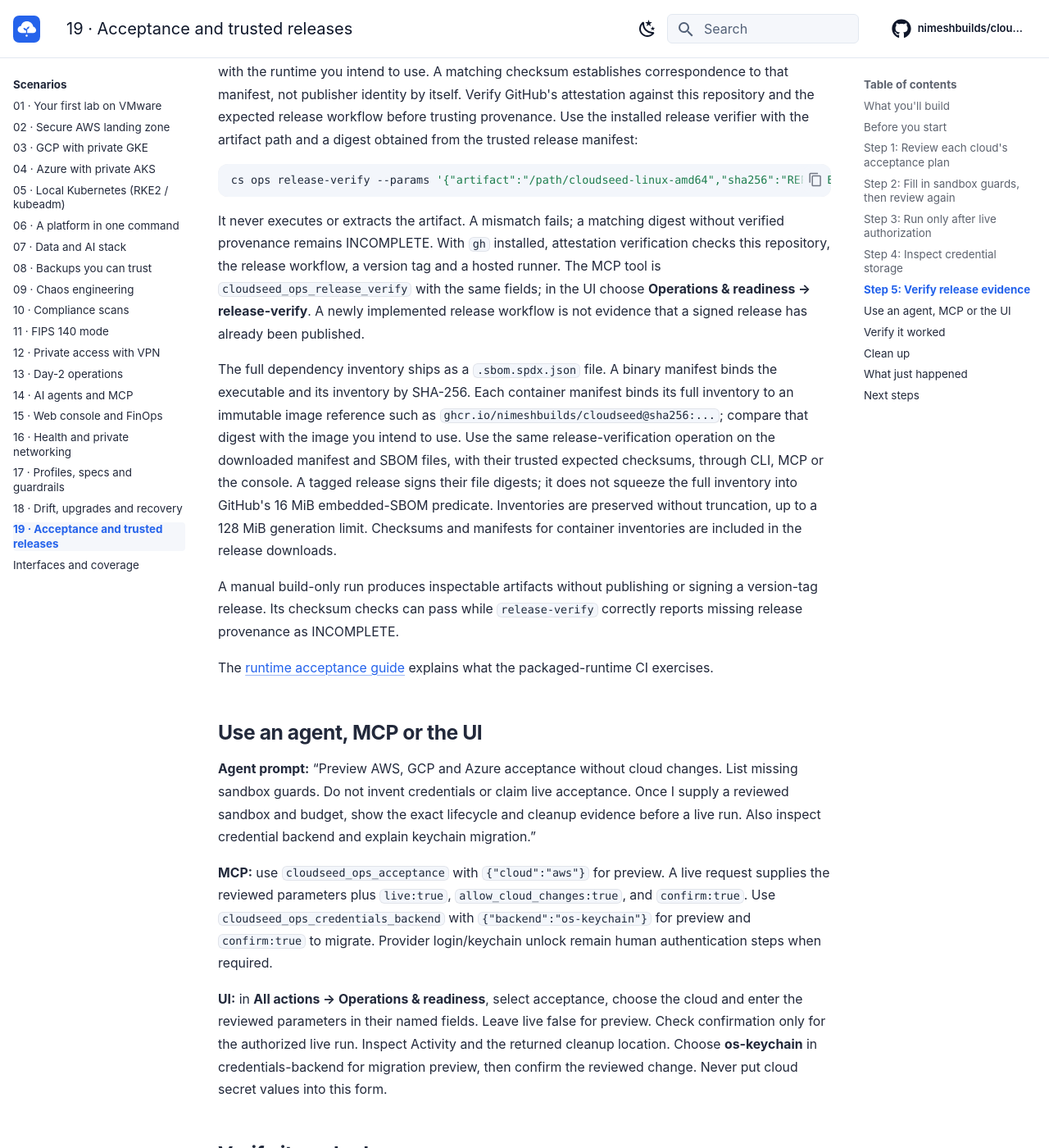
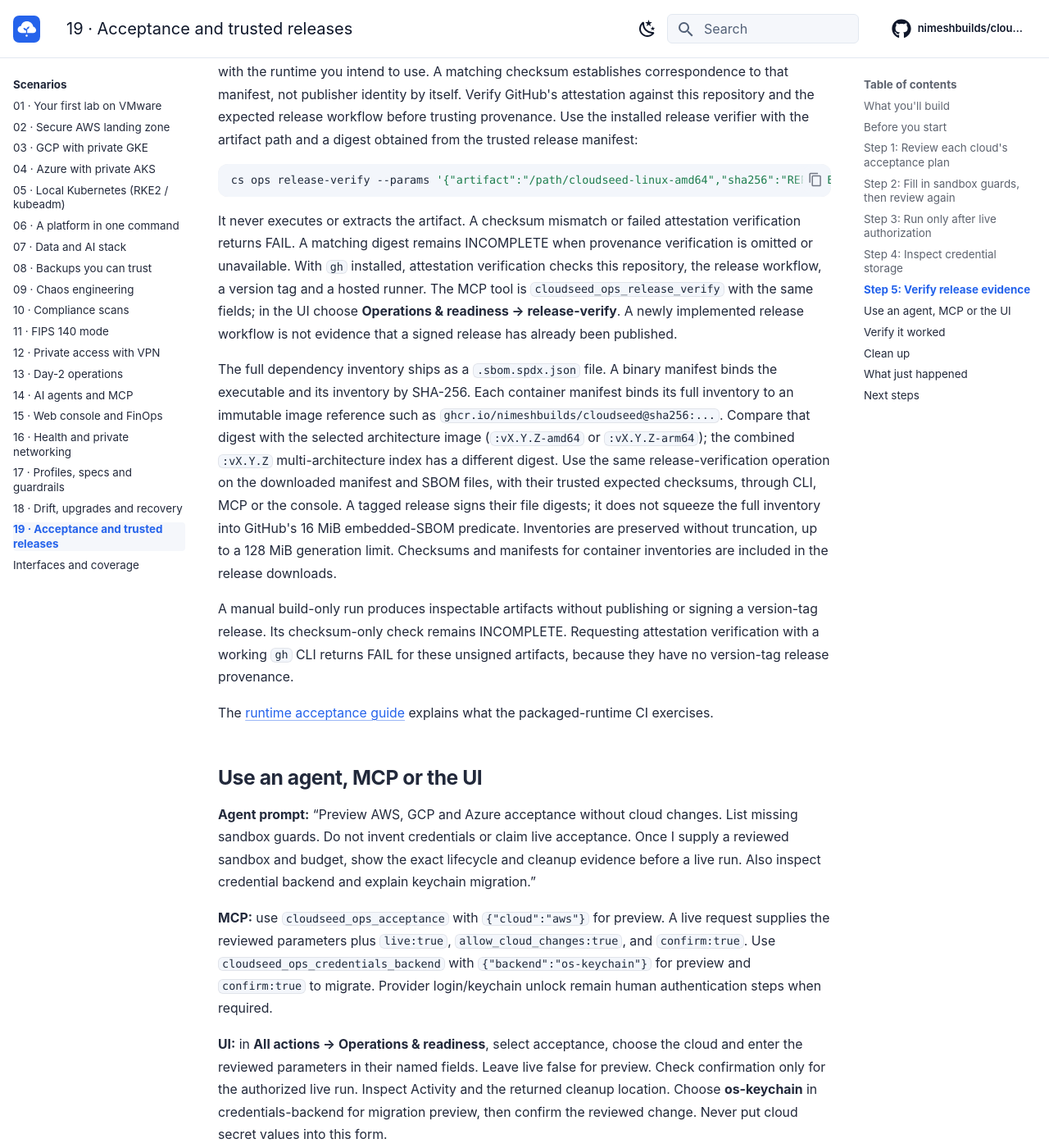
Before and after one commit to nimeshbuilds/cloudseed, an MkDocs documentation site: the page built from docs/scenarios/19-acceptance-and-releases.md, in a window 1280 px wide and 1400 px high, scrolled down 3010 px. Shown: the whole window at 82% size. Built offline with MkDocs 1.6.1 and Material for MkDocs 9.7.7, drawn with Linux system fonts in a browser that asks for light colours; comment, search, counter and statistics services are not loaded.

Commit message:
Clarify recovery scope and unsigned release verification results

````diff
--- a/docs/scenarios/19-acceptance-and-releases.md
+++ b/docs/scenarios/19-acceptance-and-releases.md
@@ -123,22 +123,24 @@ Use the installed release verifier with the artifact path and a digest obtained
 cs ops release-verify --params '{"artifact":"/path/cloudseed-linux-amd64","sha256":"REPLACE_WITH_TRUSTED_64_HEX_DIGEST","verify_attestation":true}' --json
 ```
 
-It never executes or extracts the artifact. A mismatch fails; a matching digest without verified provenance remains
-INCOMPLETE. With `gh` installed, attestation verification checks this repository, the release workflow, a version tag
-and a hosted runner. The MCP tool is `cloudseed_ops_release_verify` with the same fields; in the UI choose
+It never executes or extracts the artifact. A checksum mismatch or failed attestation verification returns FAIL.
+A matching digest remains INCOMPLETE when provenance verification is omitted or unavailable. With `gh` installed,
+attestation verification checks this repository, the release workflow, a version tag and a hosted runner. The MCP tool is `cloudseed_ops_release_verify` with the same fields; in the UI choose
 **Operations & readiness → release-verify**. A newly implemented release workflow is not evidence that a signed
 release has already been published.
 
 The full dependency inventory ships as a `.sbom.spdx.json` file. A binary manifest binds the executable and its
 inventory by SHA-256. Each container manifest binds its full inventory to an immutable image reference such as
-`ghcr.io/nimeshbuilds/cloudseed@sha256:...`; compare that digest with the image you intend to use.
+`ghcr.io/nimeshbuilds/cloudseed@sha256:...`. Compare that digest with the selected architecture image
+(`:vX.Y.Z-amd64` or `:vX.Y.Z-arm64`); the combined `:vX.Y.Z` multi-architecture index has a different digest.
 Use the same release-verification operation on the downloaded manifest and SBOM files, with their trusted expected
 checksums, through CLI, MCP or the console. A tagged release signs their file digests; it does not squeeze the full
 inventory into GitHub's 16 MiB embedded-SBOM predicate. Inventories are preserved without truncation, up to a
 128 MiB generation limit. Checksums and manifests for container inventories are included in the release downloads.
 
 A manual build-only run produces inspectable artifacts without publishing or signing a version-tag release.
-Its checksum checks can pass while `release-verify` correctly reports missing release provenance as INCOMPLETE.
+Its checksum-only check remains INCOMPLETE. Requesting attestation verification with a working `gh` CLI returns
+FAIL for these unsigned artifacts, because they have no version-tag release provenance.
 
 The [runtime acceptance guide](../development/acceptance.md) explains what the packaged-runtime CI exercises.
 
````
Also changed, not shown: docs/guides/resilience.md (+4 -3 lines).
